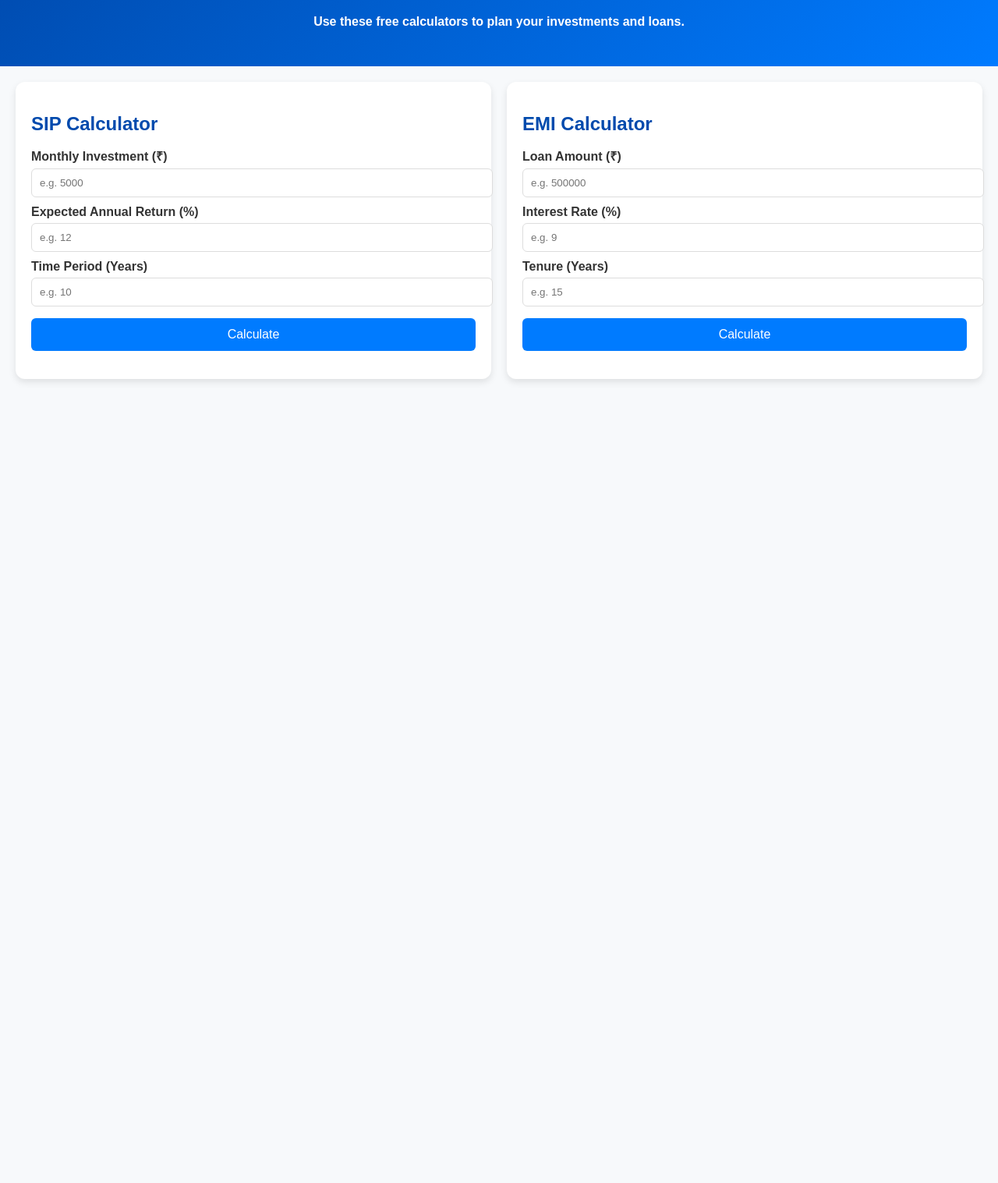
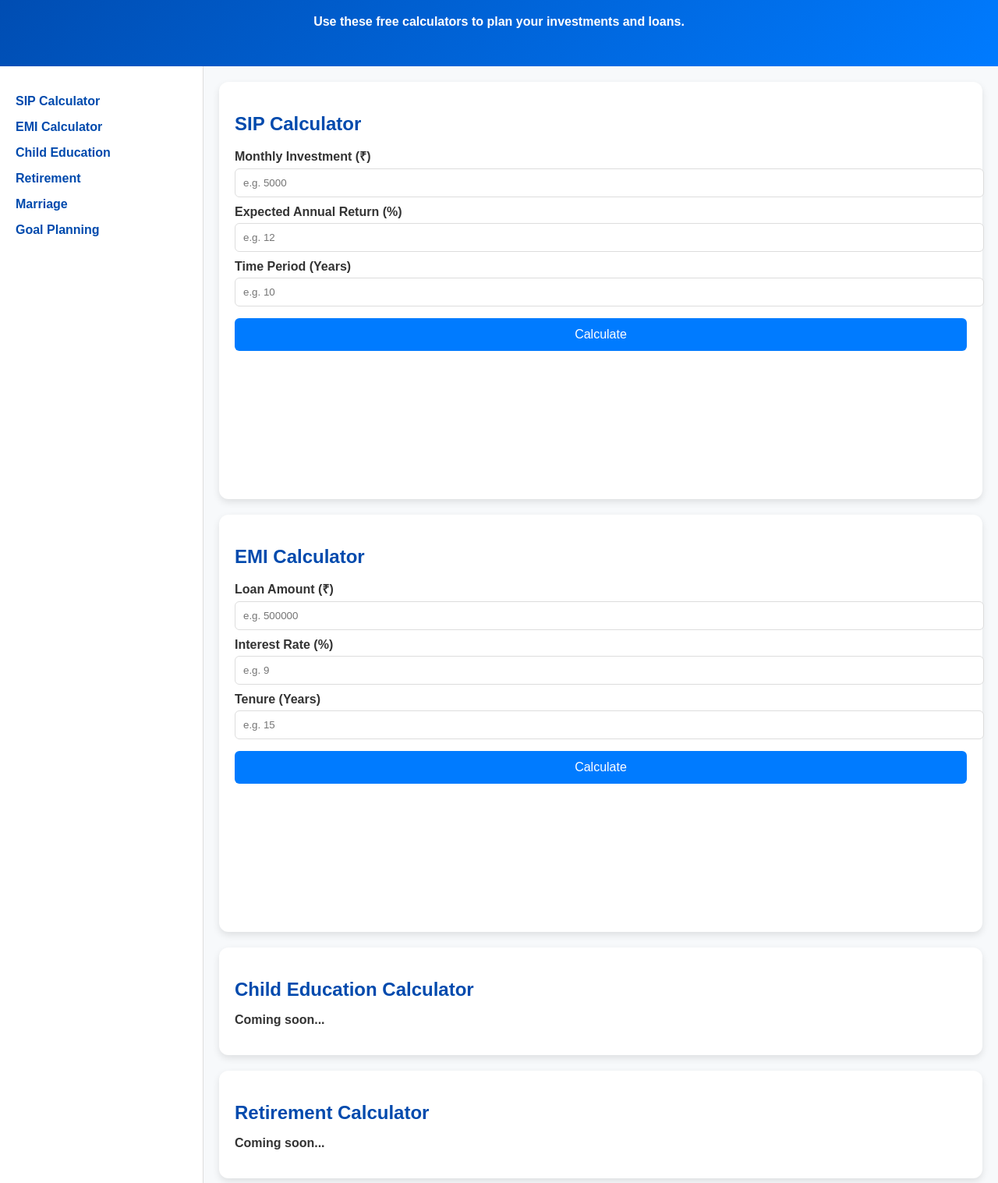
Before and after one commit to Krishan2784/krishnafinancialservices, a plain HTML site: page calculators.html in a window 1280 px wide. Shown: the part 93-1610 px from the top of the page at 78% size. Before the commit the page ends 800 px from the top, so only its background shows below. Drawn offline with nearby package versions, Linux system fonts and the light colour scheme.

Commit message:
Add files via upload

```diff
--- a/calculators.css
+++ b/calculators.css
@@ -13,10 +13,35 @@ header {
   color: white;
 }
 
-main {
-  display: grid;
-  grid-template-columns: repeat(auto-fit, minmax(300px, 1fr));
-  gap: 20px;
+.container {
+  display: flex;
+}
+
+.sidebar {
+  width: 220px;
+  background: #fff;
+  padding: 20px;
+  border-right: 1px solid #ddd;
+  min-height: 100vh;
+}
+
+.sidebar ul {
+  list-style: none;
+  padding: 0;
+}
+
+.sidebar li {
+  margin: 15px 0;
+}
+
+.sidebar a {
+  text-decoration: none;
+  color: #004aad;
+  font-weight: bold;
+}
+
+.content {
+  flex: 1;
   padding: 20px;
 }
 
@@ -25,6 +50,7 @@ main {
   border-radius: 12px;
   box-shadow: 0 4px 10px rgba(0,0,0,0.1);
   padding: 20px;
+  margin-bottom: 20px;
   transition: transform 0.3s ease-in-out;
 }
 
--- a/calculators.html
+++ b/calculators.html
@@ -5,6 +5,7 @@
   <meta name="viewport" content="width=device-width, initial-scale=1.0">
   <title>Tools & Calculators - Krishna Financial Services</title>
   <link rel="stylesheet" href="calculators.css">
+  <script src="https://cdn.jsdelivr.net/npm/chart.js"></script>
 </head>
 <body>
   <header>
@@ -12,41 +13,69 @@
     <p>Use these free calculators to plan your investments and loans.</p>
   </header>
 
-  <main>
+  <div class="container">
+    <nav class="sidebar">
+      <ul>
+        <li><a href="#sip">SIP Calculator</a></li>
+        <li><a href="#emi">EMI Calculator</a></li>
+        <li><a href="#child">Child Education</a></li>
+        <li><a href="#retirement">Retirement</a></li>
+        <li><a href="#marriage">Marriage</a></li>
+        <li><a href="#goal">Goal Planning</a></li>
+      </ul>
+    </nav>
+
+    <main class="content">
       <!-- SIP Calculator -->
-    <section class="calculator-card">
+      <section class="calculator-card" id="sip">
         <h2>SIP Calculator</h2>
         <label>Monthly Investment (₹)</label>
         <input type="number" id="sipAmount" placeholder="e.g. 5000">
-
         <label>Expected Annual Return (%)</label>
         <input type="number" id="sipRate" placeholder="e.g. 12">
-
         <label>Time Period (Years)</label>
         <input type="number" id="sipYears" placeholder="e.g. 10">
-
         <button onclick="calculateSIP()">Calculate</button>
         <p id="sipResult"></p>
+        <canvas id="sipChart"></canvas>
       </section>
 
       <!-- EMI Calculator -->
-    <section class="calculator-card">
+      <section class="calculator-card" id="emi">
         <h2>EMI Calculator</h2>
         <label>Loan Amount (₹)</label>
         <input type="number" id="loanAmount" placeholder="e.g. 500000">
-
         <label>Interest Rate (%)</label>
         <input type="number" id="loanRate" placeholder="e.g. 9">
-
         <label>Tenure (Years)</label>
         <input type="number" id="loanYears" placeholder="e.g. 15">
-
         <button onclick="calculateEMI()">Calculate</button>
         <p id="emiResult"></p>
+        <canvas id="emiChart"></canvas>
       </section>
 
-    <!-- More calculators can be added in same style -->
+      <!-- Placeholder for more calculators (Child, Retirement, Marriage, Goal) -->
+      <section class="calculator-card" id="child">
+        <h2>Child Education Calculator</h2>
+        <p>Coming soon...</p>
+      </section>
+
+      <section class="calculator-card" id="retirement">
+        <h2>Retirement Calculator</h2>
+        <p>Coming soon...</p>
+      </section>
+
+      <section class="calculator-card" id="marriage">
+        <h2>Marriage Calculator</h2>
+        <p>Coming soon...</p>
+      </section>
+
+      <section class="calculator-card" id="goal">
+        <h2>Goal Planning Calculator</h2>
+        <p>Coming soon...</p>
+      </section>
     </main>
+  </div>
 
   <script src="calculators.js"></script>
 </body>
--- a/calculators.js
+++ b/calculators.js
@@ -1,4 +1,4 @@
-// SIP Calculator
+// SIP Calculator with Chart
 function calculateSIP() {
   let amount = parseFloat(document.getElementById("sipAmount").value);
   let rate = parseFloat(document.getElementById("sipRate").value) / 100 / 12;
@@ -6,12 +6,24 @@ function calculateSIP() {
   let months = years * 12;
 
   let futureValue = amount * (((Math.pow(1 + rate, months) - 1) / rate) * (1 + rate));
+  document.getElementById("sipResult").innerText = "Future Value: ₹" + futureValue.toFixed(2);
 
-  document.getElementById("sipResult").innerText =
-    "Future Value: ₹" + futureValue.toFixed(2);
+  let invested = amount * months;
+  let gain = futureValue - invested;
+
+  new Chart(document.getElementById("sipChart"), {
+    type: 'doughnut',
+    data: {
+      labels: ['Invested', 'Returns'],
+      datasets: [{
+        data: [invested, gain],
+        backgroundColor: ['#007bff', '#28a745']
+      }]
+    }
+  });
 }
 
-// EMI Calculator
+// EMI Calculator with Chart
 function calculateEMI() {
   let principal = parseFloat(document.getElementById("loanAmount").value);
   let annualRate = parseFloat(document.getElementById("loanRate").value) / 100;
@@ -23,6 +35,19 @@ function calculateEMI() {
   let emi = (principal * monthlyRate * Math.pow(1 + monthlyRate, months)) /
             (Math.pow(1 + monthlyRate, months) - 1);
 
-  document.getElementById("emiResult").innerText =
-    "Monthly EMI: ₹" + emi.toFixed(2);
+  document.getElementById("emiResult").innerText = "Monthly EMI: ₹" + emi.toFixed(2);
+
+  let totalPayment = emi * months;
+  let interest = totalPayment - principal;
+
+  new Chart(document.getElementById("emiChart"), {
+    type: 'doughnut',
+    data: {
+      labels: ['Principal', 'Interest'],
+      datasets: [{
+        data: [principal, interest],
+        backgroundColor: ['#007bff', '#dc3545']
+      }]
+    }
+  });
 }
```
Lines whose indentation alone changed are shown as unchanged.
